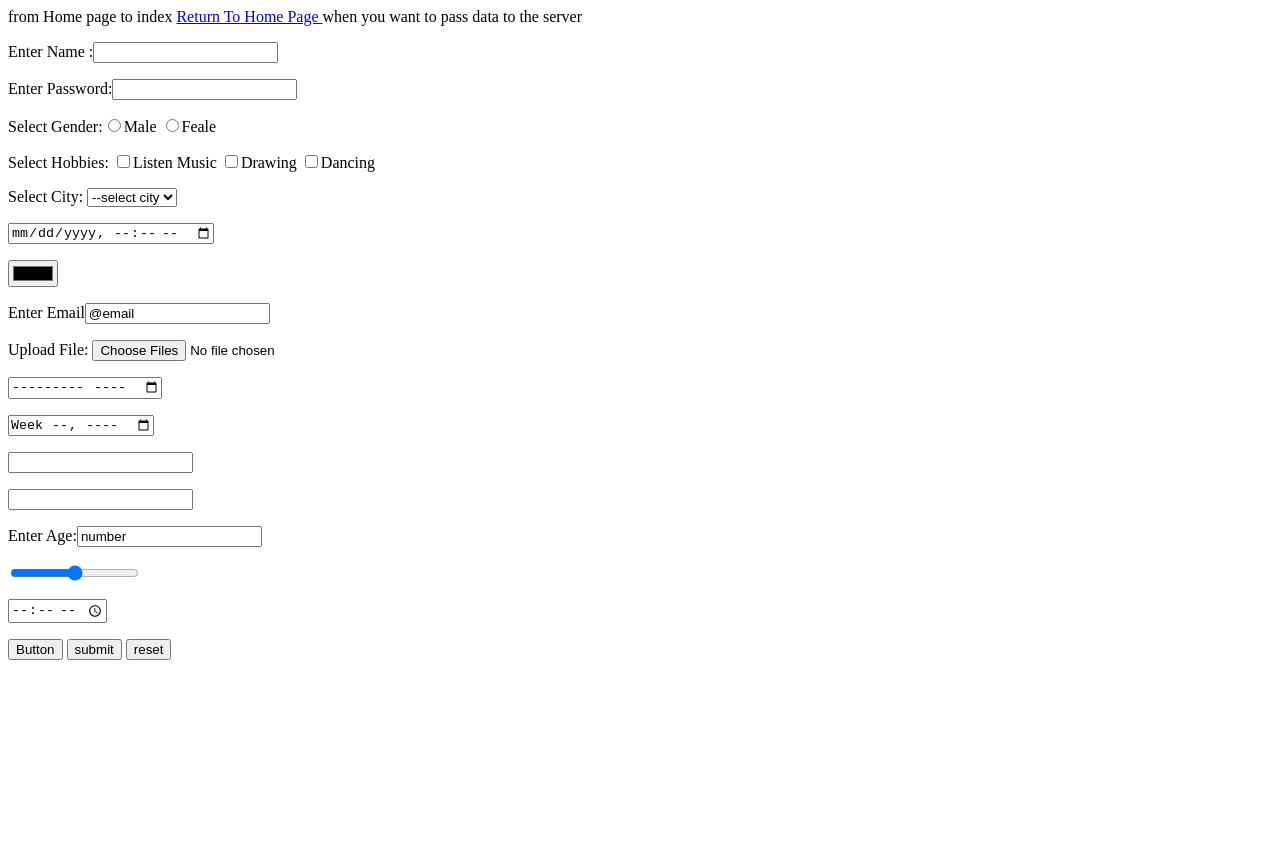
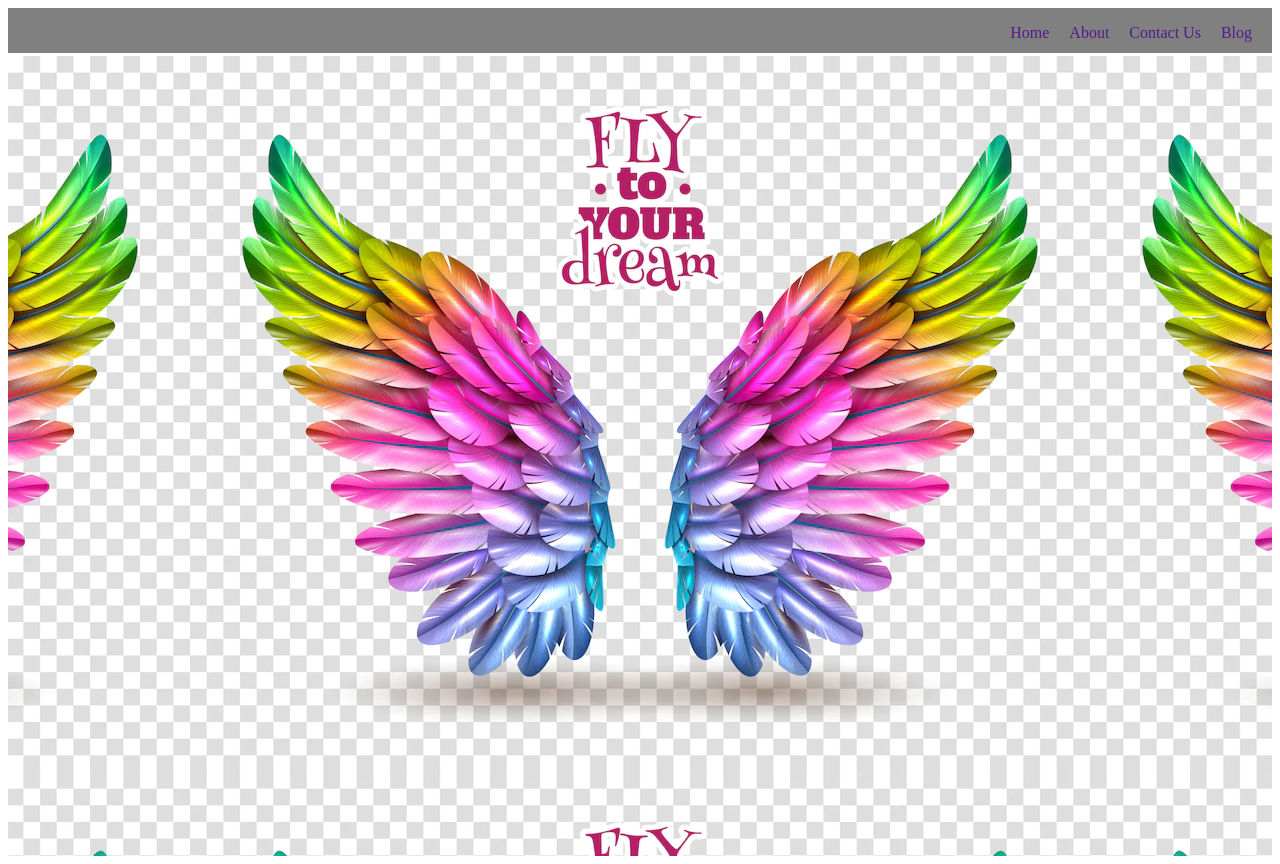
Before and after one commit to RatnaprabhaBiradar/WEBHTMLDOCUMENTS, a plain HTML site: page Home.html in a window 1280 px wide. Before the commit the page ends 800 px from the top, so only its background shows below. Drawn offline with Linux system fonts and the light colour scheme.

Commit message:
learning Html with css

```diff
--- a/Home.html
+++ b/Home.html
@@ -1,57 +1,24 @@
 <html>
-<head></head>
+<head>
+    <link href="homestyle.css" rel="stylesheet"/>
+</head>
 <body>
-    from Home page to index
-    <a href="index.html">
-       Return To Home Page
-    </a>
-    <!--Form tag & Working with html form-->
-    when you want to pass data to the server
-    <form action="index.html">
-        <p>Enter Name :<input type="text" id="Name" required/></p>
-        <p>Enter Password:<input type="password" id="pwd" required/></p>
-        <p>
-            Select Gender:<input type="radio" id="r1" name="gender" />Male
-            <input type="radio" id="r1" name="gender" />Feale
-        </p>
-        <p>
-            Select Hobbies: <input type="checkbox" id="c1" name="hobbies" />Listen Music
-            <input type="checkbox" id="c2" name="hobbies" />Drawing
-            <input type="checkbox" id="c3" name="hobbies" />Dancing
-        </p>
-        <p>
-            Select City:
-            <select>
-                <option>--select city</option>
-                <option>Pune</option>
-                <option>Mumbai</option>
-                <option>Delhi</option>
-                <option>Hydrabad</option>
-            </select>
-        </p>
-
-        <p>
-            <input type="datetime-local" value="date" />
-        </p>
-        <p>
-            <input type="color" value="color" />
-        </p>
-       <p>Enter Email<input type="email" value="@email" required/></p>
-        <p>Upload File: <input type="file" name="file" multiple/></p>
-        <p><input type="month" name="month" /></p>
-        <p><input type="week" name="week" /></p>
-        <p><input type="url" name="url" /></p>
-        <p><input type="text" name="text" required /></p>
-        <p>  Enter Age:<input name="number" value="number" min="10" max="88" /></p>
-        <p><input type="range" name="range" min="10" max="500" /></p>
-        <p><input type="time" name="time" /></p>
-        <p>
-            <input type="button" value="Button" />
-            <input type="submit" value="submit" />
-            <input type="reset" value="reset" />
-        </p>
-
-
-    </form>
+    <nav>
+        <ul id="menu">
+            <li>
+                <a href=""> Home </a>
+            </li>
+            <li>
+                <a href="">About</a>
+            </li>
+            <li>
+                <a href="">Contact Us</a>
+            </li>
+            <li>
+                <a href="">Blog</a>
+            </li>
+        </ul>
+    </nav>
+    <section id="banner"></section>
 </body>
 </html>
--- /dev/null
+++ b/homestyle.css
@@ -0,0 +1,25 @@
+nav {
+    background-color: gray;
+    height: 45px;
+}
+ul li a{
+    text-decoration:none;
+}
+#menu li{
+    display:inline-flex;
+}
+#menu li a{
+    margin-right:20px;
+}
+#menu{
+    list-style-type:none;
+    display:inline-flex;
+    float:right;
+}
+#banner {
+    margin-top: 3px;
+    background-image: url('color-wing-transparent-set_1284-8933.webp');
+    height: 800px;
+    width: 100%;
+    background-position: top center;
+}
```
Also changed, not shown: borderstyle.css (added, +7 -0 lines), boxmodel.html (added, +13 -0 lines), formTab.html (added, +91 -0 lines), home1.html (added, +17 -0 lines), index.html (+2 -2 lines), styles.css (added, +18 -0 lines), Screenshot 2022-04-15 174503.png (deleted), color-wing-transparent-set_1284-8933.webp (added).
